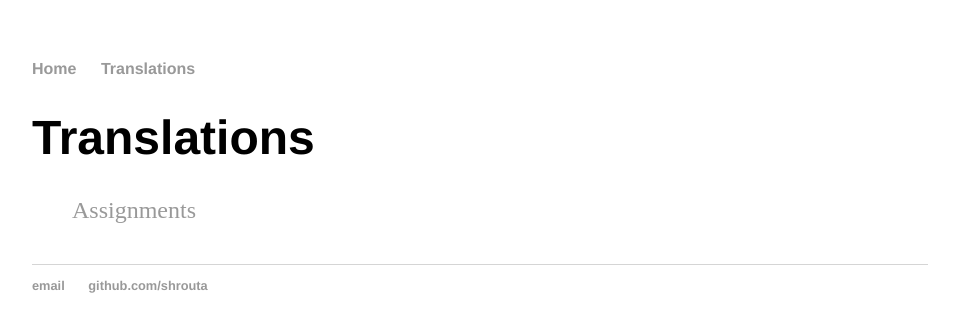
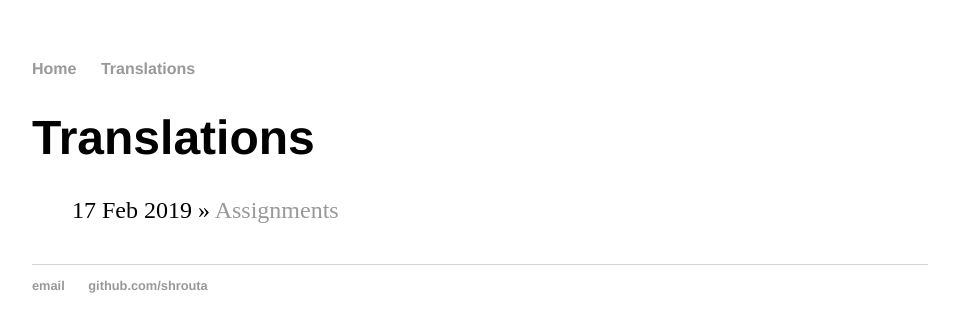
Before and after one commit to shrouta/shrouta.github.io, a Jekyll site: the page built from translations/index.html, in a window 1280 px wide. Shown: the top 332 px of the page, without its empty margins (160-1119 px from the left). Built offline with Jekyll 4.4.1, drawn with Linux system fonts in a browser that asks for light colours.

Commit message:
Update index.html

```diff
--- a/translations/index.html
+++ b/translations/index.html
@@ -4,14 +4,8 @@ title: Translations
 ---
 	<h1>{{ page.title }}</h1>
 	<ul class="posts">
-	{% capture posts %}
-		{% for post in site.posts %}
-			|{{ post.title }}#{{ post.url }}
-		{% endfor %}
-	{% endcapture %}
-	{% assign sortedposts = posts | split: '|' | sort %}
-	{% for post in sortedposts %}
-		{% assign postitems = post | split: '#' %}
-		<a href={{ postitems[1] }}">{{ postitems[0] }}</a><br>
-	{% endfor %}
+
+	  {% for post in site.posts %}
+	    <li><span>{{ post.date | date_to_string }}</span> » <a href="{{ post.url }}" title="{{ post.title }}">{{ post.title }}</a></li>
+	  {% endfor %}
 	</ul>
```
